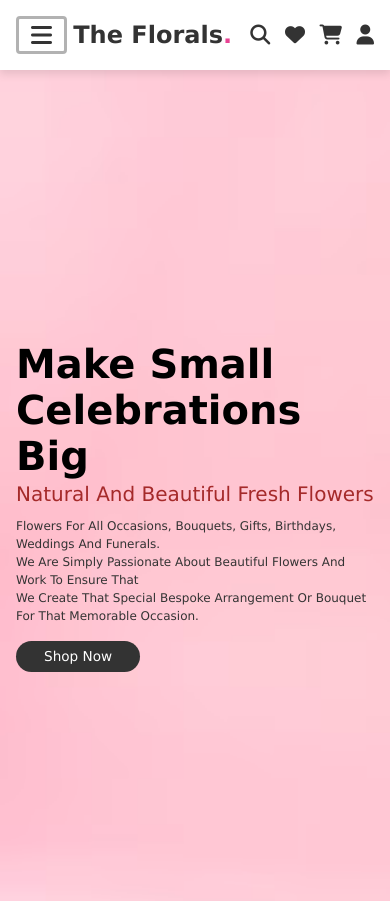
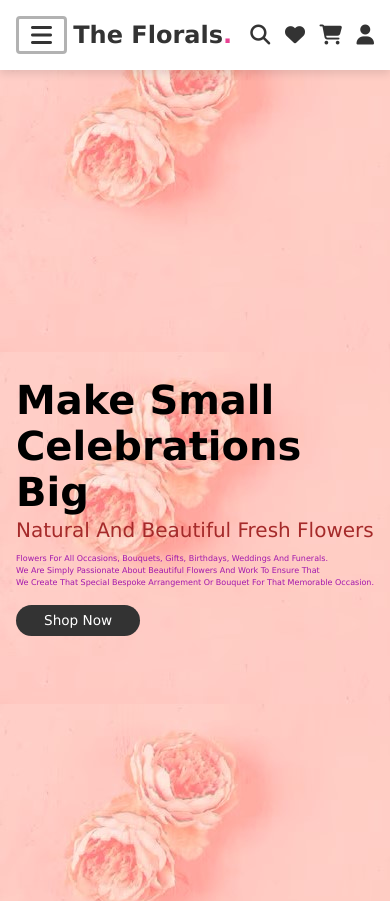
Before and after one commit to priyanshu180103/The-Florals, a plain HTML site: page index.html in a window 390 px wide. Shown: the top 901 px of the page. Drawn offline with Linux system fonts and the light colour scheme.

Commit message:
Update style.css

```diff
--- a/style.css
+++ b/style.css
@@ -612,6 +612,18 @@ text-decoration: underline;
         font-size: 3rem;
     }
 
+    .home{
+
+        background:url(bg3.jpg);
+
+    }
+
+.home .content p{
+    font-size: 1.0rem;
+    color:rgb(163, 22, 173);
+    padding: 1rem 0;
+    line-height: 1.5;
+}
 
     header .search-form{
         width: 38%;
```
